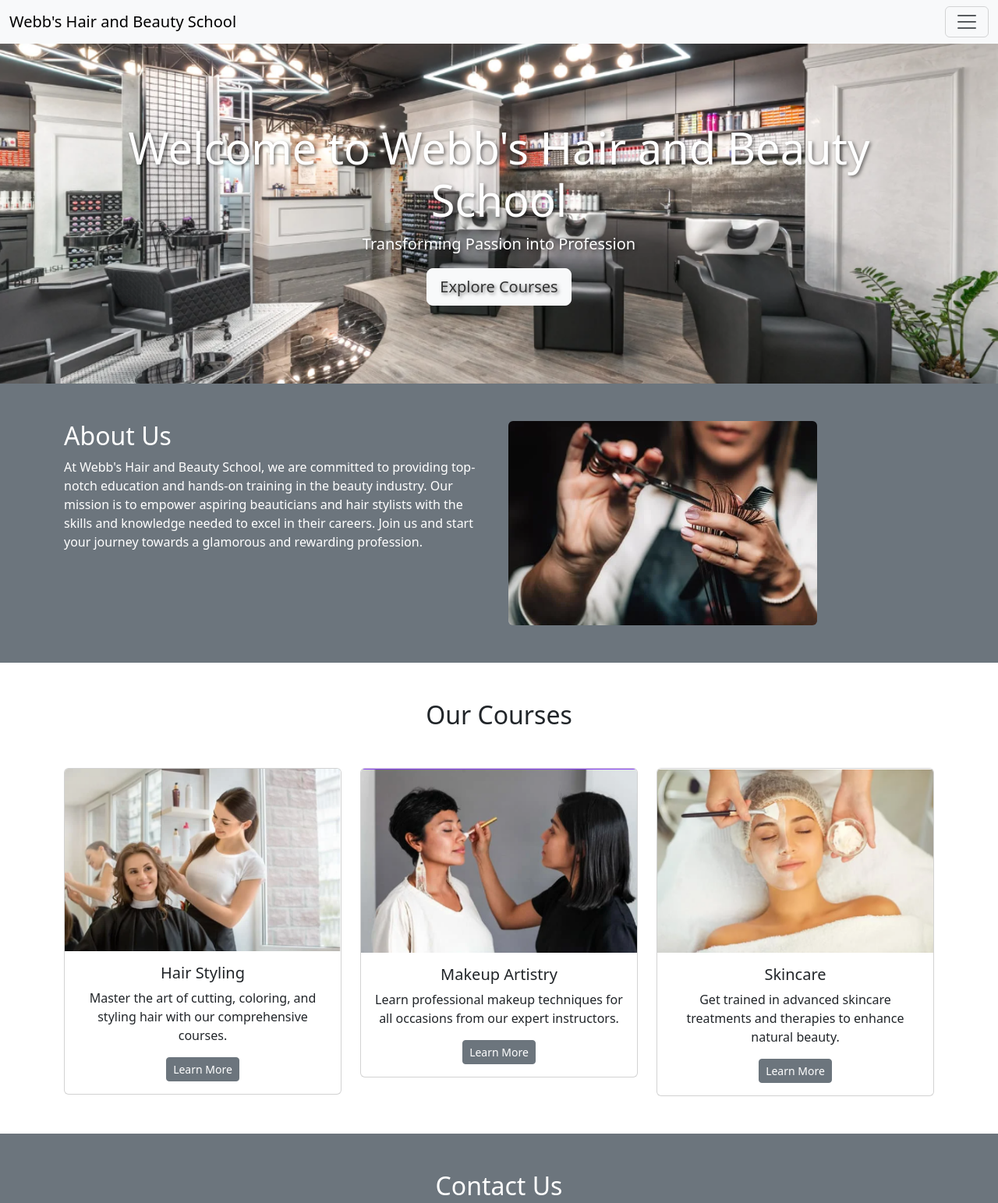
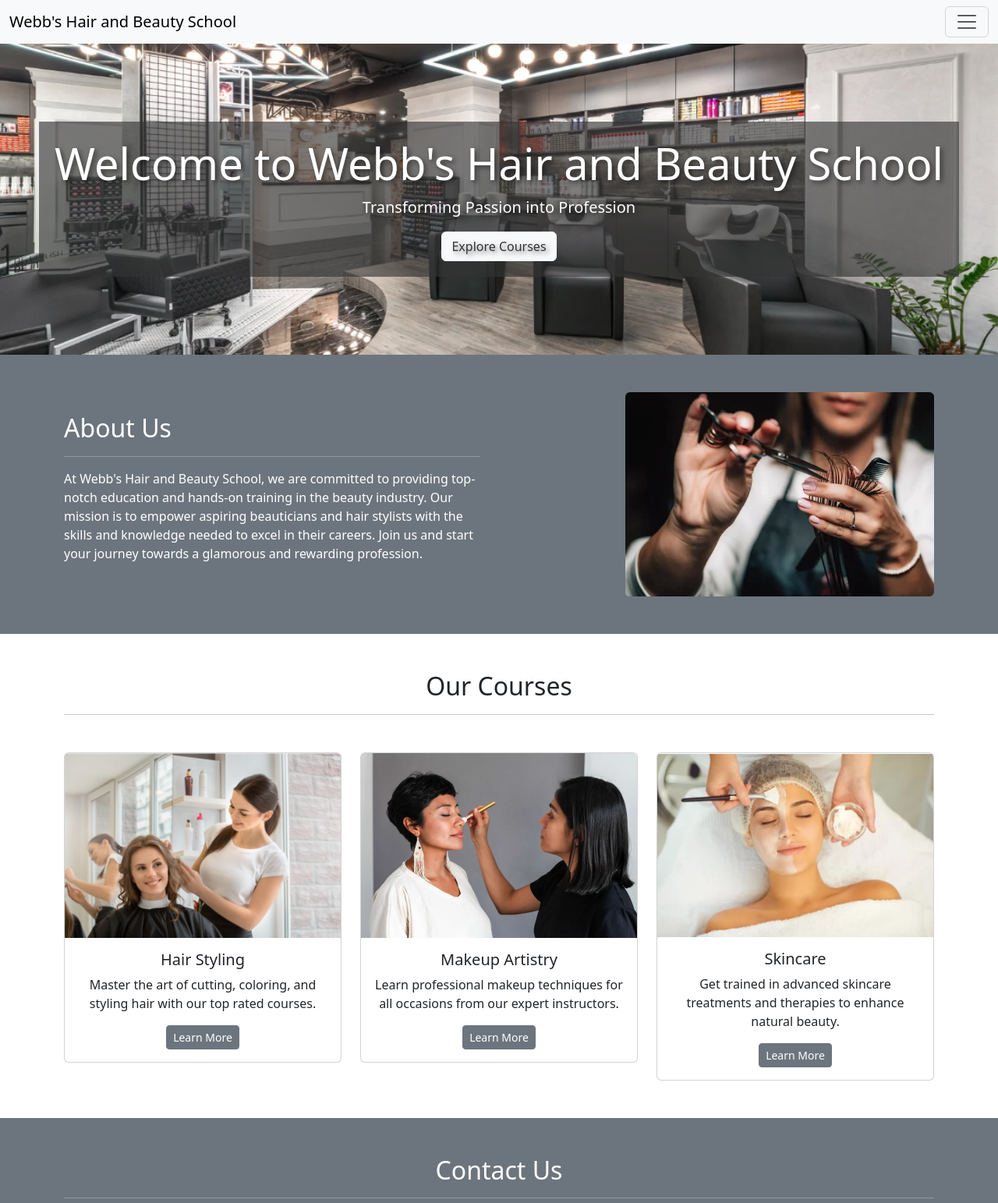
Before and after one commit to bsbowen/bootstrap, a plain HTML site: page index.html in a window 1280 px wide. Shown: the top 1543 px of the page at 78% size. Drawn offline with nearby package versions, Linux system fonts and the light colour scheme.

Commit message:
added styling to hero-container, adjusted alignment and picturs in about us section, added <hr> to about us, courses and contact sections, shorten words on line 73 card so it would be same height as the others.

```diff
--- a/index.html
+++ b/index.html
@@ -37,23 +37,24 @@
 
   <!-- Hero Section -->
   <div class="hero-section text-center text-white">
-    <div class="container">
+    <div class="hero-container">
       <h1 class="display-4">Welcome to Webb's Hair and Beauty School</h1>
       <p class="lead">Transforming Passion into Profession</p>
-      <a href="#courses" class="btn btn-light btn-lg">Explore Courses</a>
+      <a href="#courses" class="btn btn-light btn-md">Explore Courses</a>
     </div>
   </div>
 
   <!-- About Section -->
   <section id="about" class="py-5 bg-secondary text-white">
-    <div class="container">
-      <div class="row">
-        <div class="col-md-6">
+    <div class="container overflow-hidden">
+      <div class="row gx-5 ">
+        <div class="col-md-6 align-self-center">
           <h2>About Us</h2>
+          <hr>
           <p>At Webb's Hair and Beauty School, we are committed to providing top-notch education and hands-on training in the beauty industry. Our mission is to empower aspiring beauticians and hair stylists with the skills and knowledge needed to excel in their careers. Join us and start your journey towards a glamorous and rewarding profession.</p>
         </div>
-        <div class="col-md-6">
-          <img src="images/aboutusimg.png" alt="About Us" class="img-fluid rounded">
+        <div class="col-md-6 align-self-center">
+          <img src="images/aboutusimg.png" alt="About Us" class="img-fluid rounded float-end ">
         </div>
       </div>
     </div>
@@ -62,22 +63,22 @@
   <!--  Section -->
   <section id="courses" class="py-5">
     <div class="container">
-      <h2 class="text-center mb-5">Our Courses</h2>
+      <h2 class="text-center mb-5">Our Courses <hr></h2>
       <div class="row">
         <div class="col-md-4">
           <div class="card text-center">
-            <img src="images/Hairstyling.png" class="card-img-top" alt="woman styling hair of another woman.">
+            <img src="images/Hairstyling2.png" class="card-img-top" alt="woman styling hair of another woman.">
             <div class="card-body">
               <i class="bi bi-scissors display-4"></i>
               <h5 class="card-title">Hair Styling</h5>
-              <p class="card-text">Master the art of cutting, coloring, and styling hair with our comprehensive courses.</p>
+              <p class="card-text">Master the art of cutting, coloring, and styling hair with our top rated courses.</p>
               <a href="#" class="btn btn-secondary btn-sm">Learn More</a>
             </div>
           </div>
         </div>
         <div class="col-md-4">
           <div class="card text-center">
-            <img src="images/MakeUp.png" class="card-img-top" alt="woman putting makeup on another woman.">
+            <img src="images/MakeUp3.png" class="card-img-top" alt="woman putting makeup on another woman.">
             <div class="card-body">
               <i class="bi bi-brush display-4"></i>
               <h5 class="card-title">Makeup Artistry</h5>
@@ -104,7 +105,7 @@
   <!-- Contact Section -->
   <section id="contact" class="py-5 bg-secondary text-white">
     <div class="container">
-      <h2 class="text-center mb-5">Contact Us</h2>
+      <h2 class="text-center mb-5">Contact Us<hr></h2>
       <form>
         <div class="mb-3">
           <label for="name" class="form-label">Name</label>
--- a/styles.css
+++ b/styles.css
@@ -4,7 +4,14 @@
     background-position: center;
     padding: 100px 0;
     color: white;
-    text-shadow: 2px 2px 4px rgba(0, 0, 0, 0.5);
+    text-shadow: 3px 3px 6px rgba(0, 0, 0, 0.5);
+  }
+
+  .hero-container {
+    background-color: #333333a1;
+    max-width: max-content;
+    padding: 20px;
+    margin: 0 auto;
   }
 
   .hero-section .btn-light {
```
Also changed, not shown: images/Hairstyling2.png (added), images/MakeUp3.png (added).
